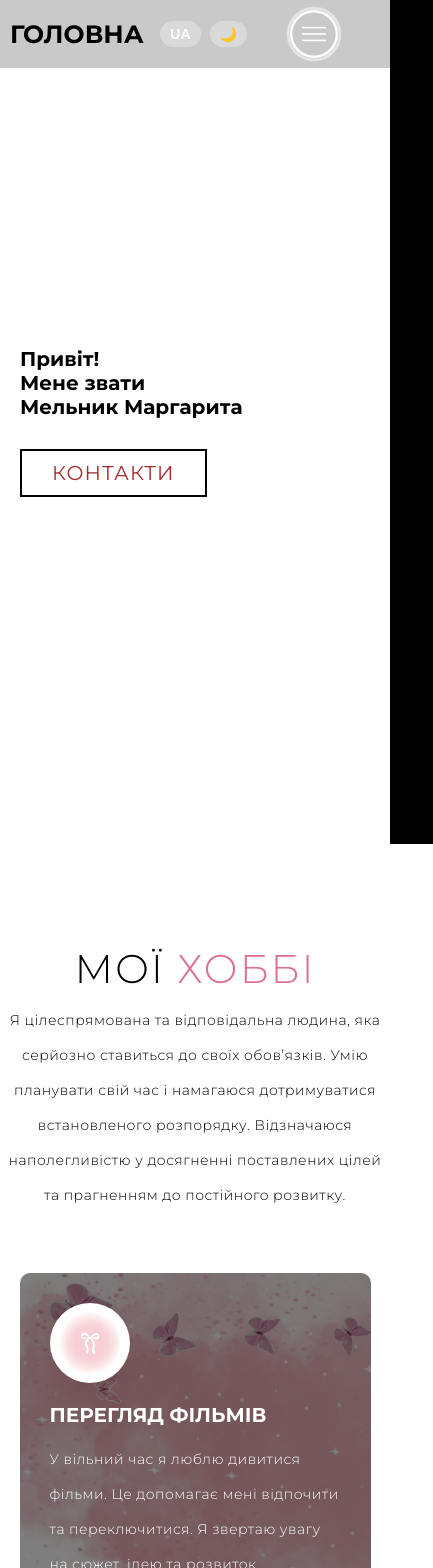
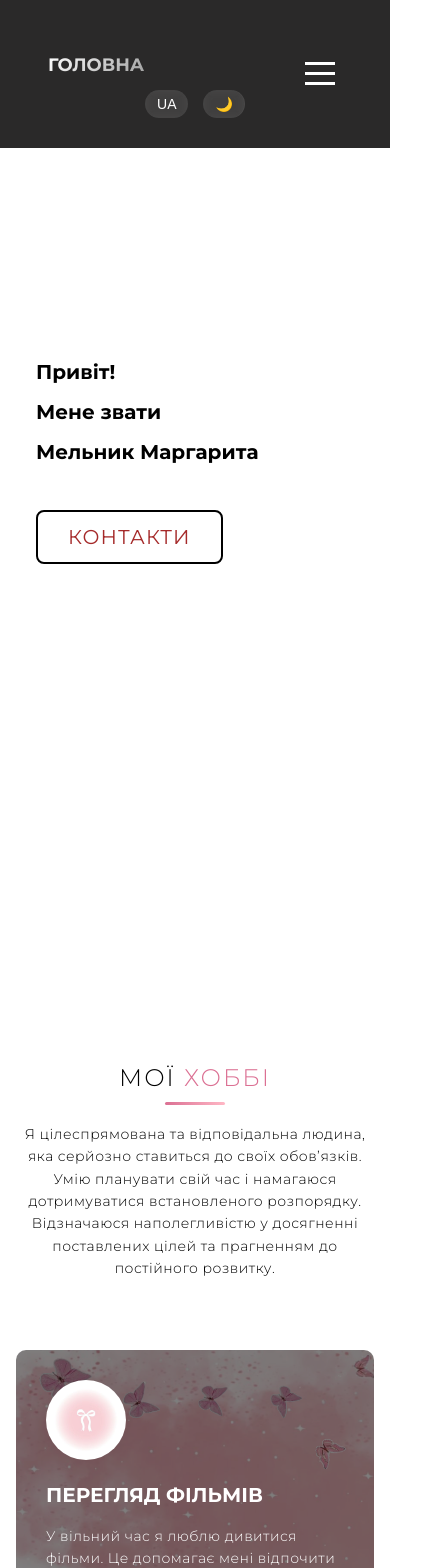
Before and after one commit to mobilochkar302-lab/portfolio-8-web, a React (Vite) app: page / in a window 390 px wide. Shown: the top 1568 px of the page, 433 px wide, since content can reach past the window. Built offline with nearby package versions, Linux system fonts and the light colour scheme.

Commit message:
Update style.css

```diff
--- a/src/style.css
+++ b/src/style.css
@@ -8,13 +8,16 @@
 
 html {
   font-size: 10px;
-  font-family: 'Montserrat', sans-serif;
+  scroll-behavior: smooth;
 }
 
 body {
+  font-family: 'Montserrat', sans-serif;
   background-color: #fff;
   color: #000;
   transition: background-color 0.3s ease, color 0.3s ease;
+  font-size: 1.6rem; /* 16px */
+  line-height: 1.5;
 }
 
 body.dark {
@@ -32,15 +35,19 @@ a {
   display: flex;
   align-items: center;
   justify-content: center;
+  max-width: 1200px;
+  margin: 0 auto;
+  padding: 0 clamp(1.6rem, 4vw, 3.2rem);
 }
 
 p {
   color: inherit;
-  font-size: 1.4rem;
+  font-size: clamp(1.4rem, 2vw, 1.6rem);
   margin-top: 5px;
-  line-height: 2.5;
+  line-height: 1.6;
   font-weight: 300;
   letter-spacing: 0.05rem;
+  margin-bottom: 1rem;
 }
 
 img {
@@ -48,7 +55,64 @@ img {
   height: auto;
   display: block;
 }
-/* ==================== HEADER ==================== */
+
+/* ==================== АДАПТИВНА ТИПОГРАФІКА ==================== */
+h1 {
+  font-size: clamp(2.4rem, 6vw, 4.8rem);
+  font-weight: 700;
+  line-height: 1.2;
+  margin-bottom: 1.6rem;
+}
+
+h2 {
+  font-size: clamp(2rem, 5vw, 3.6rem);
+  font-weight: 600;
+  margin-bottom: 1.4rem;
+}
+
+h3 {
+  font-size: clamp(1.6rem, 4vw, 2.4rem);
+  font-weight: 500;
+  margin-bottom: 1rem;
+}
+
+section {
+  padding: clamp(4rem, 8vw, 8rem) clamp(1.6rem, 4vw, 4rem);
+}
+
+.section-title {
+  text-align: center;
+  font-size: clamp(2.4rem, 5vw, 3.6rem);
+  margin-bottom: clamp(3rem, 6vw, 5rem);
+  position: relative;
+  font-weight: 300;
+  text-transform: uppercase;
+  letter-spacing: 0.2rem;
+}
+
+.section-title::after {
+  content: '';
+  position: absolute;
+  bottom: -12px;
+  left: 50%;
+  transform: translateX(-50%);
+  width: 60px;
+  height: 3px;
+  background: linear-gradient(90deg, palevioletred, #ffb7c5);
+  border-radius: 2px;
+}
+
+.section-title span {
+  color: palevioletred;
+}
+
+button, .cta {
+  font-size: clamp(1.4rem, 2vw, 1.6rem);
+  padding: clamp(0.8rem, 2vw, 1.2rem) clamp(1.6rem, 3vw, 2.4rem);
+  border-radius: 8px;
+}
+
+/* ==================== HEADER (АДАПТИВНА НАВІГАЦІЯ) ==================== */
 #header {
   position: fixed;
   z-index: 1000;
@@ -56,11 +120,13 @@ img {
   top: 0;
   width: 100%;
   height: auto;
+  background-color: rgba(31, 30, 30, 0.95);
+  backdrop-filter: blur(10px);
+  transition: all 0.3s ease;
 }
 
 #header .header {
   min-height: 8vh;
-  background-color: rgba(31, 30, 30, 0.24);
 }
 
 .nav-bar {
@@ -70,124 +136,77 @@ img {
   width: 100%;
   height: 100%;
   max-width: 1300px;
-  padding: 0 10px;
+  padding: 0 20px;
   margin: 0 auto;
+  position: relative;
 }
 
 .brand a {
-  color: inherit;
+  color: white;
 }
 
 .brand h1 {
-  font-size: 2.5rem;
+  font-size: clamp(1.8rem, 4vw, 2.5rem);
   text-transform: uppercase;
+  background: linear-gradient(135deg, #fff, #a0a0a0);
+  -webkit-background-clip: text;
+  background-clip: text;
+  color: transparent;
 }
 
-/* hamburger */
-.hamb {
-  height: 60px;
-  width: 60px;
-  display: inline-block;
-  border: 3px solid white;
-  border-radius: 50%;
-  position: relative;
+/* Десктопна навігація */
+.nav-list {
   display: flex;
   align-items: center;
-  justify-content: center;
-  z-index: 100;
-  cursor: pointer;
-  transform: scale(0.8);
-  margin-right: 20px;
 }
 
-.hamb .bar {
-  height: 2px;
-  width: 30px;
-  position: relative;
-  background-color: white;
-  z-index: -1;
+.nav-list ul {
+  display: flex;
+  gap: 30px;
+  list-style: none;
+  margin: 0;
+  padding: 0;
 }
 
-.hamb::after {
-  position: absolute;
-  content: '';
-  height: 100%;
-  width: 100%;
-  border-radius: 50%;
-  border: 3px solid white;
-  animation: hamb_puls 3s ease infinite;
+.nav-list ul li a {
+  color: white;
+  font-size: 1.6rem;
+  font-weight: 500;
+  transition: color 0.3s ease;
+  padding: 8px 0;
 }
 
-.hamb .bar::after,
-.hamb .bar::before {
-  content: '';
-  position: absolute;
-  height: 100%;
-  width: 100%;
-  left: 0;
-  background-color: white;
-  transition: 0.3s ease;
+.nav-list ul li a:hover {
+  color: #ff6b6b;
 }
 
-.hamb .bar::after {
-  top: 8px;
+/* Бургер-кнопка (прихована на десктопі) */
+.hamb {
+  display: none;
+  cursor: pointer;
 }
 
-.hamb .bar::before {
-  bottom: 8px;
-}
-
-.hamb.active .bar::after {
-  top: 0;
-}
-
-.hamb.active .bar::before {
-  bottom: 0;
-}
-
-/* навігація */
-.nav-list ul {
-  position: fixed;
-  left: 100%;
-  top: 0;
-  width: 100%;
-  height: 100vh;
-  background: black;
-  display: flex;
-  flex-direction: column;
-  justify-content: center;
-  align-items: center;
-  transition: 0.4s;
-}
-
-.nav-list ul.active {
-  left: 0;
-}
-
-.nav-list ul a {
-  font-size: 2rem;
-  color: white;
-  padding: 10px;
-}
-
-
-/* кнопки перекладу/теми */
 .controls {
   display: flex;
-  gap: 10px;
-  margin-right: 20px;
+  gap: 12px;
+  margin-left: 20px;
 }
 
 .controls button {
-  background: rgba(255, 255, 255, 0.3);
+  background: rgba(255, 255, 255, 0.15);
   border: none;
-  padding: 5px 10px;
+  padding: 6px 12px;
   border-radius: 20px;
   cursor: pointer;
-  font-weight: bold;
-  backdrop-filter: blur(4px);
   color: white;
   font-size: 1.4rem;
+  transition: all 0.3s ease;
+  backdrop-filter: blur(4px);
+}
+
+.controls button:hover {
+  background: rgba(255, 255, 255, 0.3);
+  transform: scale(1.05);
 }
 
 body.dark .controls button {
@@ -195,7 +214,118 @@ body.dark .controls button {
   color: white;
 }
 
-/* ==================== HERO (one) ==================== */
+/* ==================== МОБІЛЬНЕ МЕНЮ ==================== */
+@media (max-width: 768px) {
+  .nav-bar {
+    padding: 0 16px;
+  }
+
+  .hamb {
+    display: flex;
+    align-items: center;
+    justify-content: center;
+    width: 44px;
+    height: 44px;
+    position: relative;
+    z-index: 101;
+  }
+
+  .hamb .bar {
+    width: 30px;
+    height: 3px;
+    background-color: white;
+    position: relative;
+    transition: all 0.3s ease;
+  }
+
+  .hamb .bar::before,
+  .hamb .bar::after {
+    content: '';
+    position: absolute;
+    width: 30px;
+    height: 3px;
+    background-color: white;
+    transition: all 0.3s ease;
+  }
+
+  .hamb .bar::before {
+    top: -10px;
+  }
+
+  .hamb .bar::after {
+    bottom: -10px;
+  }
+
+  .hamb.active .bar {
+    background-color: transparent;
+  }
+
+  .hamb.active .bar::before {
+    transform: rotate(45deg);
+    top: 0;
+  }
+
+  .hamb.active .bar::after {
+    transform: rotate(-45deg);
+    bottom: 0;
+  }
+
+  .nav-list {
+    position: fixed;
+    top: 0;
+    left: -100%;
+    width: 80%;
+    max-width: 320px;
+    height: 100vh;
+    background: rgba(0, 0, 0, 0.95);
+    backdrop-filter: blur(20px);
+    transition: left 0.4s cubic-bezier(0.4, 0, 0.2, 1);
+    z-index: 100;
+    padding-top: 80px;
+    box-shadow: 2px 0 20px rgba(0, 0, 0, 0.3);
+    flex-direction: column;
+  }
+
+  .nav-list.open {
+    left: 0;
+  }
+
+  .nav-list ul {
+    flex-direction: column;
+    gap: 20px;
+    padding: 0 24px;
+  }
+
+  .nav-list ul li a {
+    font-size: 1.8rem;
+    display: block;
+    padding: 12px 0;
+  }
+
+  .controls {
+    position: fixed;
+    bottom: 30px;
+    left: 20px;
+    right: 20px;
+    justify-content: center;
+    gap: 15px;
+    margin-left: 0;
+  }
+
+  body.menu-open::before {
+    content: '';
+    position: fixed;
+    top: 0;
+    left: 0;
+    right: 0;
+    bottom: 0;
+    background: rgba(0, 0, 0, 0.5);
+    z-index: 99;
+    pointer-events: none;
+  }
+}
+
+/* ==================== HERO ==================== */
 #hero {
   background: url('/img/one.jpg') center/cover;
 }
@@ -265,27 +395,13 @@ body.dark .cta:hover {
   color: #1a1a2e;
 }
 
-/* ==================== SERVICES (hobbies) ==================== */
+/* ==================== SERVICES / HOBBIES ==================== */
 #services .services {
   flex-direction: column;
   text-align: center;
   max-width: 1500px;
   margin: 0 auto;
   padding: 100px 0;
-}
-
-.section-title {
-  font-size: 4rem;
-  font-weight: 300;
-  color: inherit;
-  margin-bottom: 10px;
-  text-transform: uppercase;
-  letter-spacing: 0.2rem;
-  text-align: center;
-}
-
-.section-title span {
-  color: palevioletred;
 }
 
 .service-buttom {
@@ -346,27 +462,7 @@ body.dark .cta:hover {
   text-align: left;
 }
 
-/* ==================== PROJECTS ==================== */
-.all-projects {
-  display: grid;
-  grid-template-columns: repeat(auto-fit, minmax(280px, 1fr));
-  gap: 20px;
-}
-
-.project-items {
-  width: 100%;
-  border-radius: 10px;
-  overflow: hidden;
-}
-
-.project-info {
-  padding: 20px;
-}
-
-.project-info h1 {
-  font-size: clamp(1.8rem, 3vw, 3rem);
-}
-
+/* ==================== ПРОЄКТИ (АДАПТИВНА СІТКА) ==================== */
 #projects .projects {
   flex-direction: column;
   max-width: 1200px;
@@ -379,42 +475,45 @@ body.dark .cta:hover {
 }
 
 .all-projects {
+  display: grid;
+  grid-template-columns: repeat(auto-fit, minmax(280px, 1fr));
+  gap: 24px;
+  margin-top: 40px;
+}
+
+.project-items {
+  width: 100%;
+  border-radius: 10px;
+  overflow: hidden;
+  background: #fff;
+  box-shadow: 0 4px 15px rgba(0, 0, 0, 0.1);
+  transition: transform 0.3s ease, box-shadow 0.3s ease;
   display: flex;
-  align-items: center;
-  justify-content: center;
   flex-direction: column;
 }
 
-.project-items {
-  display: flex;
-  align-items: center;
-  justify-content: center;
-  flex-direction: column;
-  width: 80%;
-  margin: 20px auto;
-  overflow: hidden;
-  border-radius: 10px;
+.project-items:hover {
+  transform: translateY(-5px);
+  box-shadow: 0 8px 25px rgba(0, 0, 0, 0.15);
 }
 
 .project-info {
-  padding: 30px;
-  flex-basis: 50%;
-  height: 100%;
+  padding: 20px;
+  flex: 1;
   display: flex;
-  align-items: center;
   flex-direction: column;
   background-image: linear-gradient(60deg, rgb(255, 193, 193) 0%, rgb(255, 183, 219) 50%);
   color: rgb(255, 0, 144);
-  width: 100%;
 }
 
 .project-info h1 {
-  font-size: 3rem;
+  font-size: clamp(1.8rem, 3vw, 2.4rem);
   font-weight: 450;
+  margin-bottom: 8px;
 }
 
 .project-info h2 {
-  font-size: 2rem;
+  font-size: 1.6rem;
   font-weight: 300;
   color: rgb(158, 0, 116);
   margin-top: 10px;
@@ -423,6 +522,7 @@ body.dark .cta:hover {
 .project-info p {
   color: black;
   text-align: center;
+  font-size: 1.4rem;
 }
 
 .tags {
@@ -441,7 +541,24 @@ body.dark .cta:hover {
   font-size: 1.2rem;
 }
 
-/* ==================== ABOUT ==================== */
+/* Темна тема для карток */
+body.dark .project-items {
+  background: #2a2a3e;
+  box-shadow: 0 4px 15px rgba(0, 0, 0, 0.3);
+}
+
+body.dark .project-info h1,
+body.dark .project-info h2,
+body.dark .project-info p {
+  color: #eee;
+}
+
+body.dark .tag {
+  background: #3a3a4e;
+  color: #ddd;
+}
+
+/* ==================== ПРО МЕНЕ ==================== */
 #about .about {
   display: flex;
   flex-direction: column-reverse;
@@ -468,7 +585,7 @@ body.dark .cta:hover {
   margin-top: 20px;
 }
 
-/* ==================== CONTACTS PAGE ==================== */
+/* ==================== СТОРІНКА КОНТАКТІВ ==================== */
 #contacts-page {
   background-image: url('/img/dddddddd.png');
   background-size: cover;
@@ -477,19 +594,19 @@ body.dark .cta:hover {
   padding-top: 100px;
 }
 
-
-body.dark .contacts-container {
-  background: rgba(0,0,0,0.7);
-}
-
 .contacts-container {
   max-width: 1000px;
   margin: 0 auto;
   padding: 20px;
 }
 
+body.dark .contacts-container {
+  background: rgba(0,0,0,0.7);
+  border-radius: 20px;
+}
+
 .contacts-container h1 {
-  font-size: 3rem;
+  font-size: clamp(2.4rem, 5vw, 3rem);
   margin-bottom: 20px;
   position: relative;
   display: inline-block;
@@ -510,16 +627,16 @@ body.dark .contacts-container {
 }
 
 .contacts-container h2 {
-  font-size: 2rem;
+  font-size: clamp(1.8rem, 4vw, 2rem);
   color: rgb(158, 0, 116);
   margin: 10px 0;
 }
 
-/* соціальні іконки на сторінці контактів */
 .social-icon {
   display: flex;
   gap: 20px;
   margin-top: 30px;
+  flex-wrap: wrap;
 }
 
 .social-item {
@@ -529,11 +646,6 @@ body.dark .contacts-container {
 
 /* ==================== FOOTER ==================== */
 footer {
-  text-align: center;
-  padding: 30px;
-}
-
-footer {
   background-image: linear-gradient(60deg, #ff0090 0%, #485563 100%);
   padding: 50px 0 20px;
   text-align: center;
@@ -541,7 +653,7 @@ footer {
 }
 
 .footer-container .brand h1 {
-  font-size: 3rem;
+  font-size: clamp(2rem, 5vw, 3rem);
   color: white;
 }
 
@@ -556,7 +668,7 @@ footer {
 
 .footer-container p {
   color: white;
-  font-size: 1.4rem;
+  font-size: clamp(1.2rem, 2vw, 1.4rem);
 }
 
 /* ==================== АНІМАЦІЇ ==================== */
@@ -583,39 +695,44 @@ body.dark #hero h1:nth-child(3) {
   color: #fff;
 }
 
-/* ==================== АДАПТИВ ==================== */
-/* телефон */
+/* ==================== МЕДІА-ЗАПИТИ (ДОДАТКОВІ) ==================== */
+@media (max-width: 768px) {
+  .service-item {
+    flex: 1 1 100%;
+  }
+  .all-projects {
+    gap: 16px;
+  }
+  .project-info {
+    padding: 16px;
+  }
+  .section-title {
+    margin-bottom: 3rem;
+  }
+}
+
 @media (max-width: 480px) {
   .nav-list ul a {
     font-size: 1.6rem;
   }
-
   .project-info h1 {
     font-size: 1.6rem;
   }
-}
-
-/* планшет */
-@media (max-width: 768px) {
+  .all-projects {
+    grid-template-columns: 1fr;
+  }
+  .project-items {
+    width: 100%;
+    margin: 0 auto;
+  }
   .service-item {
-    flex: 1 1 100%;
+    margin: 10px 0;
+    flex-basis: 100%;
+  }
+  .contacts-container {
+    padding: 16px;
+  }
+  .social-icon {
+    gap: 12px;
   }
 }
-
-/* десктоп */
-@media (min-width: 1200px) {
-  .hamb {
-    display: none;
-  }
-
-  .nav-list ul {
-    position: static;
-    height: auto;
-    flex-direction: row;
-    background: transparent;
-  }
-
-  .nav-list ul a {
-    color: black;
-  }
-}
```
